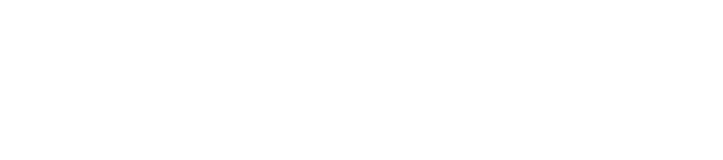
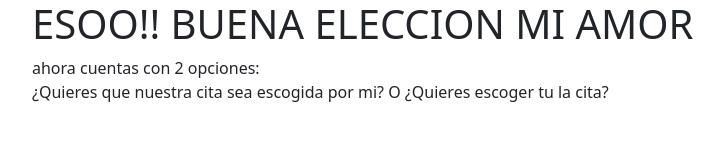
Before and after one commit to maycolS17/Cita, a plain HTML site: page Page/Inicio.html in a window 1280 px wide. Shown: the whole page, without its empty margins (50-773 px from the left). Drawn offline with nearby package versions, Linux system fonts and the light colour scheme.

Commit message:
actualizacion

```diff
--- a/Page/Inicio.html
+++ b/Page/Inicio.html
@@ -1,14 +1,24 @@
 <!DOCTYPE html>
 <html lang="es">
+
 <head>
     <meta charset="UTF-8">
     <meta name="viewport" content="width=device-width, initial-scale=1.0">
-    <link href="https://cdn.jsdelivr.net/npm/bootstrap@5.3.8/dist/css/bootstrap.min.css" rel="stylesheet" integrity="sha384-sRIl4kxILFvY47J16cr9ZwB07vP4J8+LH7qKQnuqkuIAvNWLzeN8tE5YBujZqJLB" crossorigin="anonymous">
+    <link href="https://cdn.jsdelivr.net/npm/bootstrap@5.3.8/dist/css/bootstrap.min.css" rel="stylesheet"
+        integrity="sha384-sRIl4kxILFvY47J16cr9ZwB07vP4J8+LH7qKQnuqkuIAvNWLzeN8tE5YBujZqJLB" crossorigin="anonymous">
     <title>Cita Romantica</title>
 </head>
+
 <body>
     <div class="container">
-
+        <div>
+            <h1>ESOO!! BUENA ELECCION MI AMOR</h1>
+            <p>ahora cuentas con 2 opciones:
+                <br>
+                ¿Quieres que nuestra cita sea escogida por mi? O ¿Quieres escoger tu la cita?
+            </p>
+        </div>
     </div>
 </body>
+
 </html>
```
